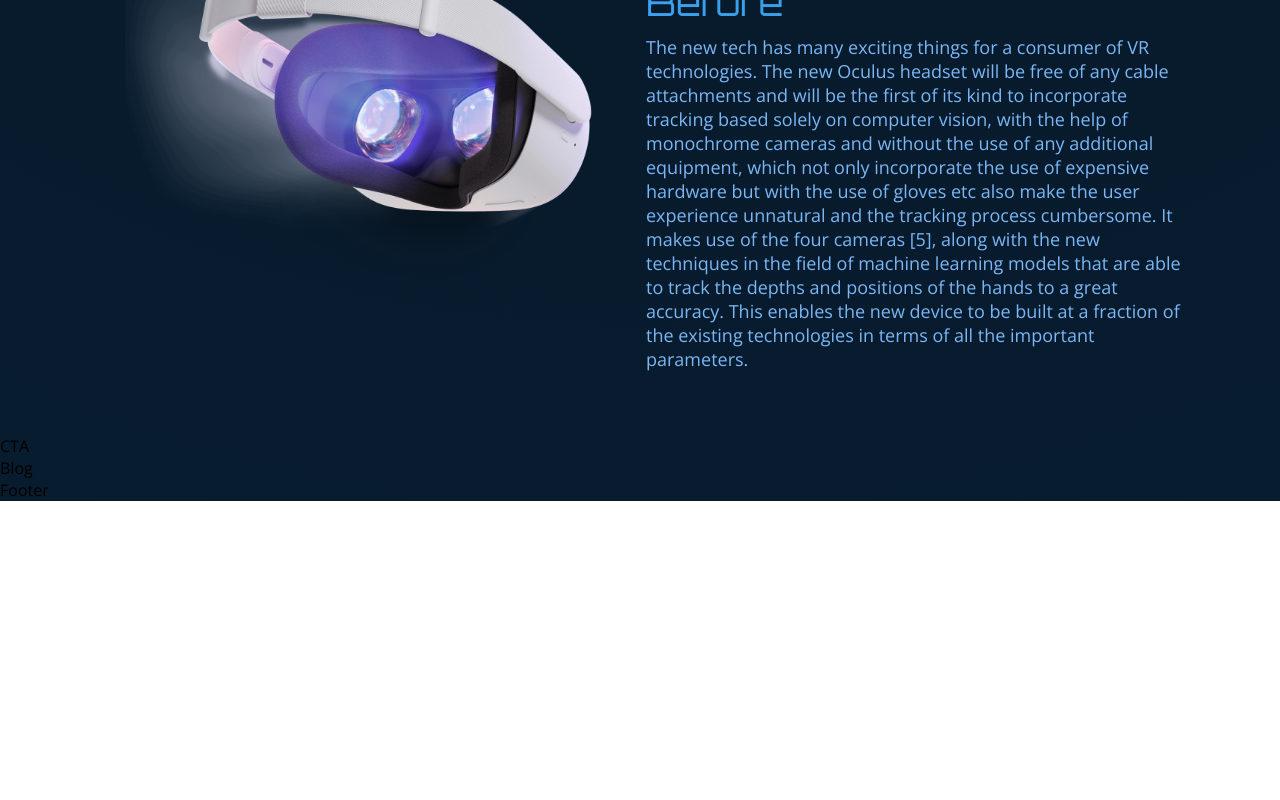
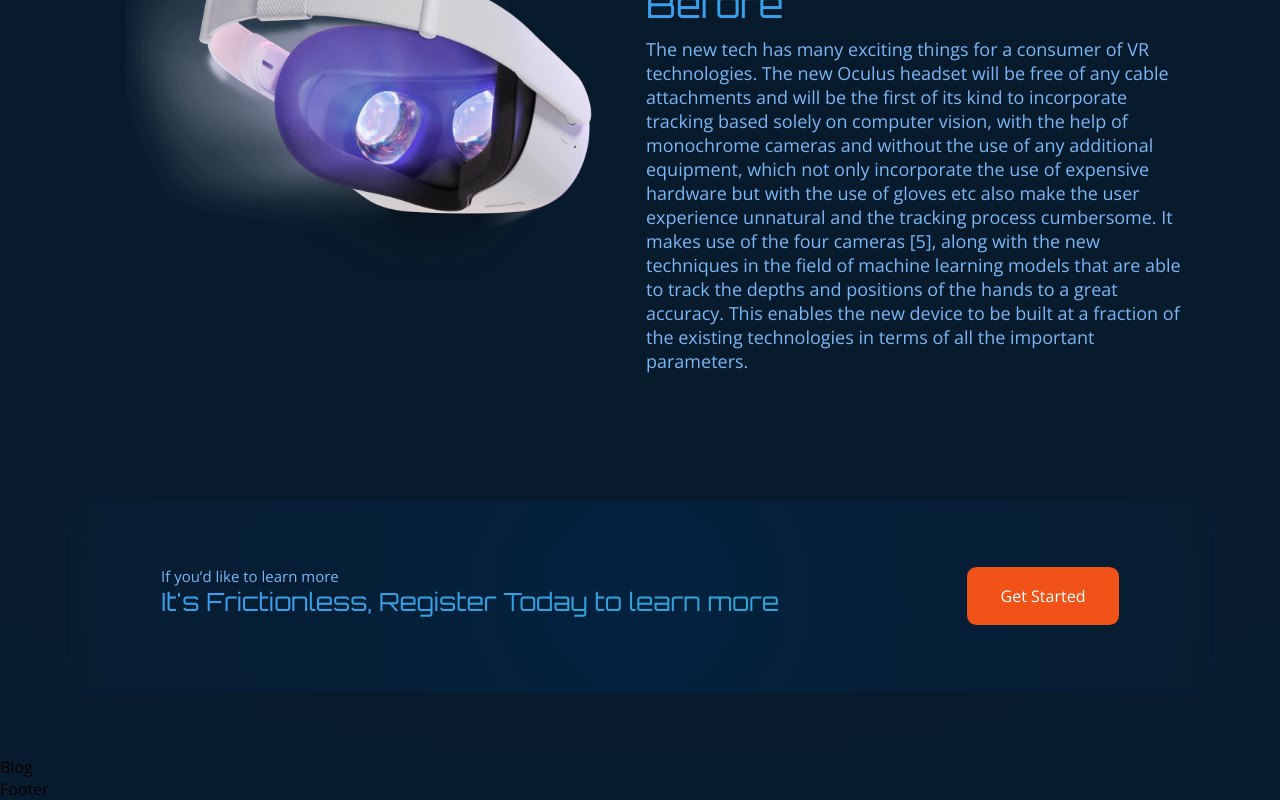
Before and after one commit to deezicypher/grand-ai, a React (Create React App) app: page / in a window 1280 px wide. Shown: the part 2506-3306 px from the top of the page. Before the commit the page ends 3007 px from the top, so only its background shows below. Built offline with nearby package versions, Linux system fonts and the light colour scheme; a web font is replaced by a local one.

Commit message:
call to action button

```diff
--- a/src/components/cta/CTA.js
+++ b/src/components/cta/CTA.js
@@ -1,8 +1,18 @@
-import React from 'react'
+import React from 'react';
+import './cta.scss';
+
 
 const CTA = () => {
   return (
-    <div>CTA</div>
+    <div className='deezi_cta section_padding'>
+        <div className='content'>
+          <p>If you’d like to learn more </p>
+          <h3 className='gradient_text'>It's Frictionless, Register Today to learn more</h3>
+        </div>
+        <div className='cta_button'>
+          <button type='button'>Get Started</button>
+        </div>
+    </div>
   )
 }
 
--- /dev/null
+++ b/src/components/cta/cta.scss
@@ -0,0 +1,66 @@
+$hbackground:-moz-radial-gradient(circle at 50% 50%, rgba(3, 34, 63, 1) 0%, rgba(8, 28, 47, 1) 100%);
+
+/* safari 5.1+,chrome 10+ */
+$hbackground:-webkit-radial-gradient(circle at 50% 50%, rgba(3, 34, 63, 1) 0%, rgba(8, 28, 47, 1) 100%);
+
+/* opera 11.10+ */
+$hbackground:-o-radial-gradient(circle at 50% 50%, rgba(3, 34, 63, 1) 0%, rgba(8, 28, 47, 1) 100%);
+
+/* ie 10+ */
+$hbackground:-ms-radial-gradient(circle at 50% 50%, rgba(3, 34, 63, 1) 0%, rgba(8, 28, 47, 1) 100%);
+
+/* global 92%+ browsers support */
+$hbackground:radial-gradient(circle at 50% 50%, rgba(3, 34, 63, 1) 0%, rgba(8, 28, 47, 1) 100%);
+
+
+.deezi_cta{
+    border: 1px solid rgba(3, 34, 63, 1);
+    background: $hbackground;
+    display: flex;
+    justify-content: space-between;
+    align-items: center;
+    flex-direction: row;
+    margin: 4rem;
+    border-radius: 2rem;
+    gap: 20px;
+    h3{
+        font-size: 25px;
+    }
+    p{
+        font-size: 15px;
+    }
+    .cta_button{
+        button{
+            width: 152px;
+            height: 58px;
+            border: none;
+            background: #f05218;
+            border-radius: 0.6rem;
+            cursor: pointer;
+            color: #ffffff;
+            font-size: 16px;
+        }
+    }
+}
+
+@media screen and (max-width: 520px) {
+    .deezi_cta{
+        flex-direction: column;
+        margin: 1rem;
+        gap: 25px;
+        p{
+            font-size: 12px;
+        }
+        h3{
+            margin-top: 10px;
+            font-size: 20px;
+        }
+        .cta_button{
+            button{
+                width: 140px;
+                height: 38px;
+                font-size: 14px;
+            }
+        }
+    }
+}
--- a/src/sections/about/about.scss
+++ b/src/sections/about/about.scss
@@ -16,7 +16,10 @@ $background:-moz-radial-gradient(circle at 50% 50%, rgba(4, 45, 81, 1) 1%, rgba(
     display: flex;
     justify-content: center;
     align-items: center;
+
     .container{
+        border: 1px solid rgba(3, 34, 63, 1);
+        border-radius: 1rem;
         display: flex;
         flex-direction: column;
         flex-wrap: wrap;
```
Also changed, not shown: src/components/cta/cta.sass (deleted).
